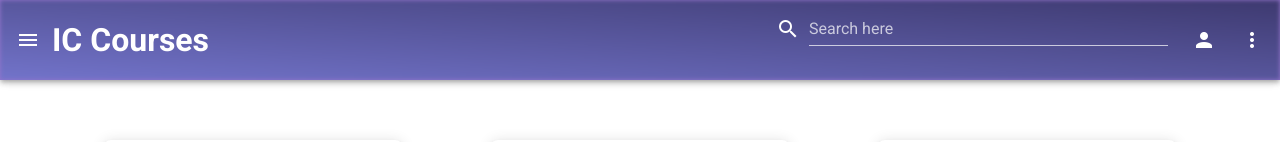
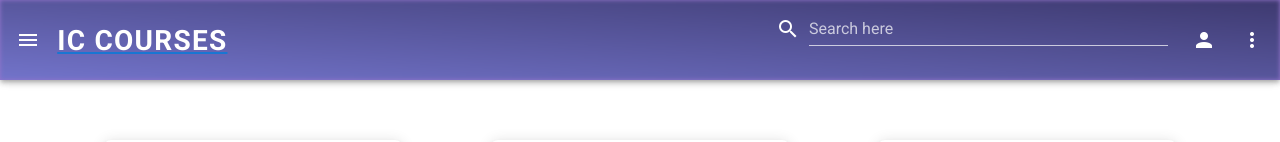
Before and after one commit to GigaCatZ/Frontend, a Vue app in the folder frontend_vue/: page / in a window 1280 px wide. Shown: the top 142 px of the page. Built offline with nearby package versions, Linux system fonts and the light colour scheme.

Commit message:
home page button

```diff
--- a/frontend_vue/src/App.vue
+++ b/frontend_vue/src/App.vue
@@ -21,7 +21,13 @@
       <v-app-bar-nav-icon @click.stop="drawer = !drawer"></v-app-bar-nav-icon>
 
       <div class="d-flex align-center">
-        <h1>IC Courses</h1>
+        <router-link :to="{ name: 'Home'}">
+          <v-row align="center" justify="space-around">
+            <v-btn text>
+              <h1>IC Courses</h1>
+            </v-btn>
+          </v-row>
+        </router-link>
       </div>
 
       <v-spacer></v-spacer>
```
